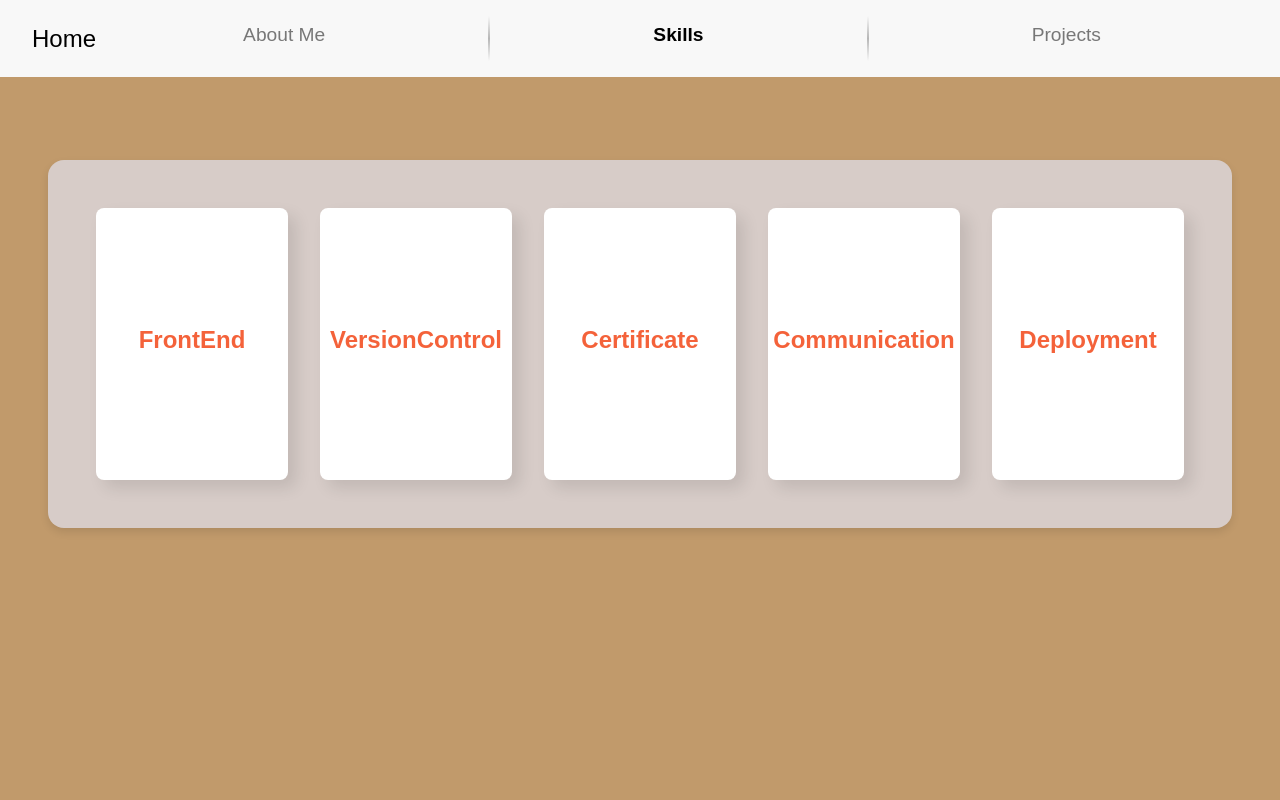
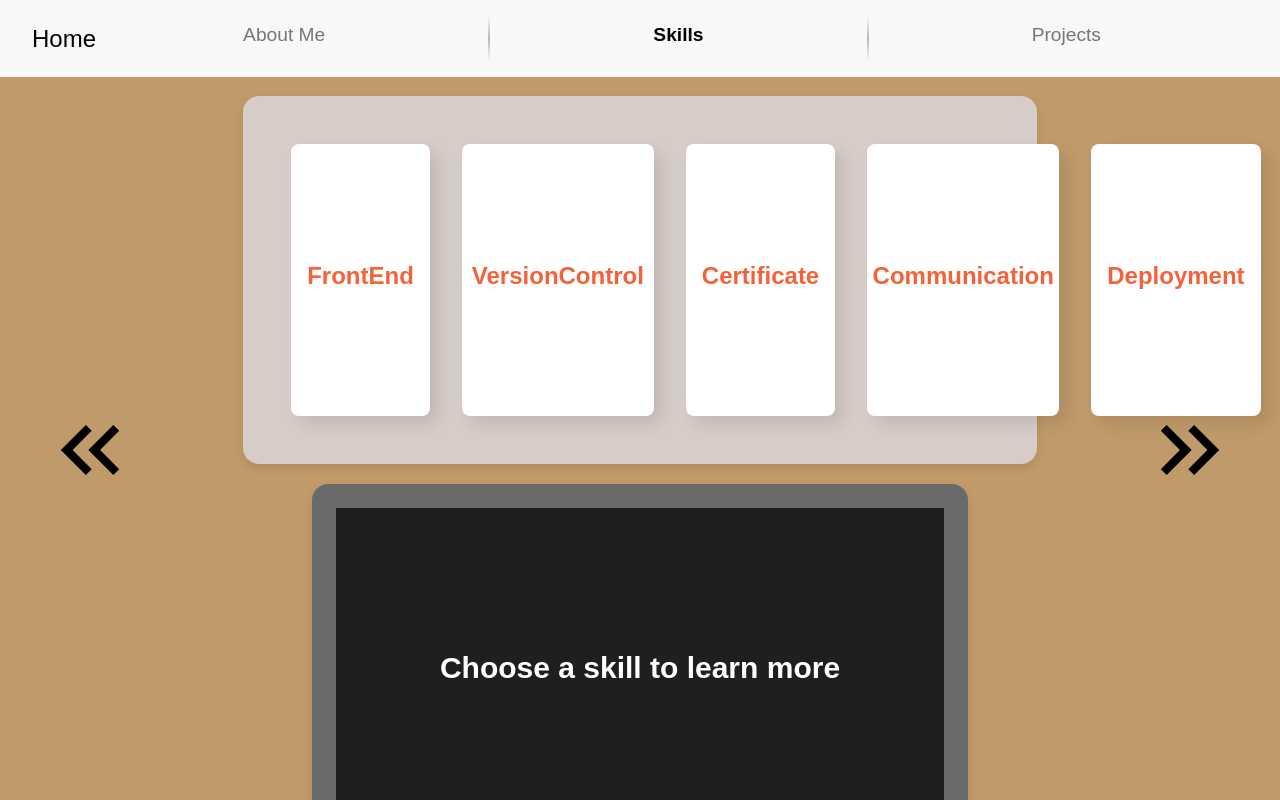
Before and after one commit to jsj487/PORTFOLIO, a React (Create React App) app: page /skills in a window 1280 px wide. Built offline with nearby package versions, Linux system fonts and the light colour scheme; a web font is replaced by a local one.

Commit message:
skill 페이지 완성

```diff
--- a/src/Skills.js
+++ b/src/Skills.js
@@ -1,4 +1,4 @@
-import React, { useState, useRef, useEffect } from "react";
+import React, { useState, useEffect } from "react";
 import { useNavigate } from "react-router-dom";
 import styled, { keyframes } from "styled-components";
 import Header from "./Header";
@@ -25,8 +25,9 @@ const SkillContainer = styled.div`
   display: flex;
   justify-content: center;
   align-items: center;
+  flex-direction: column;
   margin: 0 auto;
-  padding: 10rem 2rem;
+  padding: 6rem 2rem;
   position: relative; /* 상위 요소에 상대적 위치 지정 */
   z-index: 1; /* 필요한 경우 z-index 조정 */
   overflow: visible; /* 내부 요소가 바깥으로 나와도 괜찮다면 overflow를 visible로 설정 */
@@ -42,25 +43,28 @@ const SkillContentContainer = styled.div`
   box-shadow: 0 4px 8px rgba(0, 0, 0, 0.1);
   position: relative; /* 책꽂이에 상대적 위치 지정 */
   z-index: 2; /* z-index를 상위 요소보다 높게 설정 */
+  width: 60%;
 `;
 
 const WhiteBoard = styled.div`
-  width: ${(props) => (props.expanded ? "100%" : "10rem")}; // 조건부 너비 설정
-  height: 15rem;
-  margin: 1rem;
+  width: 10rem; /* 책의 너비를 설정합니다. */
+  height: 15rem; /* 책의 높이를 설정합니다. */
+  margin: 1rem; /* 책과 책 사이의 간격을 설정합니다. */
   padding: 1rem;
   display: flex;
-  flex-direction: column;
-  justify-content: center;
-  align-items: center;
+  flex-direction: column; /* 내용을 세로로 나열합니다. */
+  justify-content: center; /* 내용을 중앙에 배치합니다. */
+  align-items: center; /* 내용을 중앙에 배치합니다. */
   border-radius: 0.5rem;
   background-color: #fff;
   box-shadow: 0.5rem 0.5rem 1rem rgba(0, 0, 0, 0.1);
-  transition: all 0.3s ease, transform 0.5s ease, width 0.5s ease; /* width 변화에도 transition 적용 */
+  transition: all 0.3s ease;
   cursor: pointer;
-  overflow: hidden;
-  transform: ${(props) =>
-    props.expanded ? "translateY(370px)" : "translateY(0)"};
+  &:hover {
+    transform: translateY(
+      -10px
+    ); /* 호버 시 책이 살짝 위로 올라가는 효과를 줍니다. */
+  }
 `;
 
 const SkillTitle = styled.div`
@@ -68,6 +72,29 @@ const SkillTitle = styled.div`
   font-weight: 700;
   font-size: 1.5rem;
   color: #f4623a;
+`;
+
+const Monitor = styled.div`
+  display: flex;
+  justify-content: space-around;
+  align-items: flex-start;
+  background-color: #6a6a6a;
+  margin-top: 20px;
+  padding: 1.5rem 1.5rem;
+  border-radius: 1rem;
+  box-shadow: 0 4px 8px rgba(0, 0, 0, 0.1);
+  z-index: 2;
+  width: 50%;
+  height: 40vh;
+`;
+
+const MonitorDisplay = styled.div`
+  background: #1f1f1f;
+  width: 100%;
+  height: 100%;
+  display: flex;
+  align-items: center;
+  justify-content: center;
 `;
 
 const RightAnimation = keyframes`
@@ -86,6 +113,7 @@ const NextPage = styled.div`
   top: 50%; // 페이지 하단에 위치하도록 조정합니다.
   font-size: 100px;
   transition: all 2s;
+  z-index: 2;
   svg {
     cursor: pointer;
   }
@@ -100,6 +128,7 @@ const PrevPage = styled.div`
   top: 50%; // 페이지 하단에 위치하도록 조정합니다.
   font-size: 100px;
   transition: all 2s;
+  z-index: 2;
   svg {
     cursor: pointer;
   }
@@ -110,28 +139,58 @@ const PrevPage = styled.div`
 `;
 
 const skillsData = [
-  { title: "FrontEnd" },
-  { title: "VersionControl" },
-  { title: "Certificate" },
-  { title: "Communication" },
-  { title: "Deployment" },
+  { title: "FrontEnd", icon: FrontEndIcon },
+  { title: "VersionControl", icon: VersionControlIcon },
+  { title: "Certificate", icon: CertificateIcon },
+  { title: "Communication", icon: Skills6Icon },
+  { title: "Deployment", icon: Skills7Icon },
 ];
 
 function Skills() {
-  const [expandedBoard, setExpandedBoard] = useState(null);
-  const containerRef = useRef(null); // SkillContentContainer의 참조를 저장
-  const [containerWidth, setContainerWidth] = useState("10rem"); // 초기 너비 값 설정
+  const [expandedBoard, setExpandedBoard] = useState({
+    index: null,
+    expanded: false,
+  });
+  const [displayContent, setDisplayContent] = useState("");
+  const toggleBoard = (index) => {
+    if (expandedBoard.index === index && expandedBoard.expanded) {
+      // 이미 확장된 상태에서 다시 클릭 시, 변화 없이 유지
+      setExpandedBoard({ index, expanded: true });
+    } else {
+      // 새로운 WhiteBoard 클릭 시, 잠깐 초기 상태로 돌아갔다가 새로운 내용으로 변경
+      setDisplayContent("Switching...");
+      setExpandedBoard({ index, expanded: true });
+    }
+  };
 
   useEffect(() => {
-    // SkillContentContainer의 현재 너비를 상태로 설정
-    if (containerRef.current) {
-      setContainerWidth(`${containerRef.current.offsetWidth}px`);
+    if (expandedBoard.expanded && expandedBoard.index !== null) {
+      const timer = setTimeout(() => {
+        setDisplayContent(
+          <div
+            style={{
+              width: "100%",
+              height: "100%",
+              display: "flex",
+              justifyContent: "center",
+              alignItems: "center",
+              backgroundColor: "white",
+            }}
+          >
+            <img
+              src={skillsData[expandedBoard.index].icon}
+              alt={skillsData[expandedBoard.index].title}
+              style={{ maxWidth: "90%", maxHeight: "90%" }}
+            />
+          </div>
+        );
+      }, 500); // 500ms의 딜레이 후 콘텐츠 변경
+      return () => clearTimeout(timer);
+    } else {
+      setDisplayContent("Choose a skill to learn more");
     }
-  }, []); // 의존성 배열이 빈 배열이므로, 컴포넌트 마운트 시에만 실행
+  }, [expandedBoard]);
 
-  const toggleBoard = (index) => {
-    setExpandedBoard(expandedBoard === index ? null : index);
-  };
   const navigate = useNavigate();
   const NextBtn = () => {
     navigate("/projects");
@@ -147,25 +206,26 @@ function Skills() {
         <MdKeyboardDoubleArrowLeft />
       </PrevPage>
       <SkillContainer>
-        <SkillContentContainer ref={containerRef}>
-          {" "}
-          {/* ref 추가 */}
+        <SkillContentContainer>
           {skillsData.map((skill, index) => (
-            <WhiteBoard
-              key={index}
-              expanded={expandedBoard === index}
-              style={{
-                width: expandedBoard === index ? containerWidth : "10rem",
-              }} // style prop으로 너비 조정
-              onClick={() => toggleBoard(index)}
-            >
+            <WhiteBoard key={index} onClick={() => toggleBoard(index)}>
               <SkillTitle>{skill.title}</SkillTitle>
-              {expandedBoard === index && (
-                <div>{/* Additional content here */}</div>
-              )}
             </WhiteBoard>
           ))}
         </SkillContentContainer>
+        <Monitor>
+          <MonitorDisplay>
+            {typeof displayContent === "string" ? (
+              <span
+                style={{ color: "#FFF", fontSize: "30px", fontWeight: "700" }}
+              >
+                {displayContent}
+              </span>
+            ) : (
+              displayContent
+            )}
+          </MonitorDisplay>
+        </Monitor>
       </SkillContainer>
       <NextPage onClick={NextBtn}>
         <MdKeyboardDoubleArrowRight />
```
